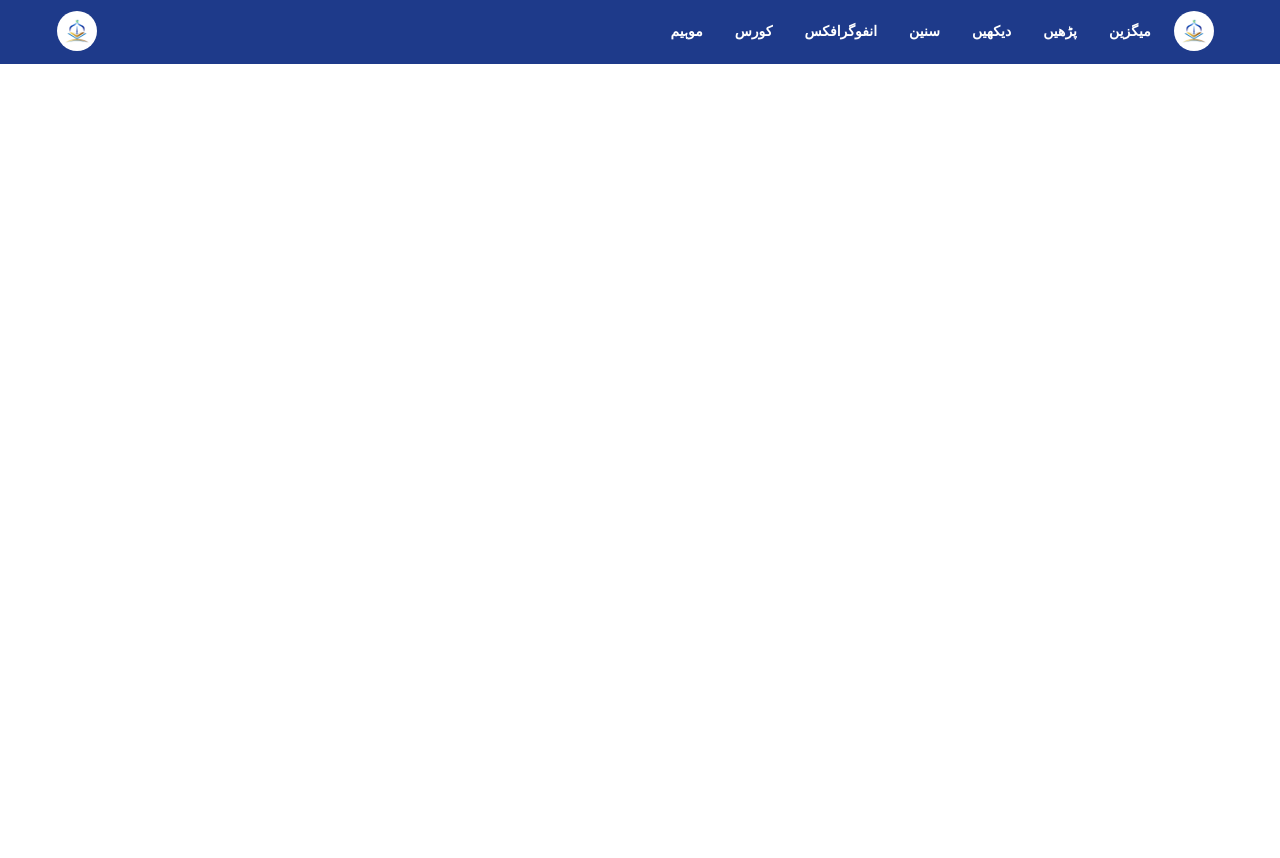
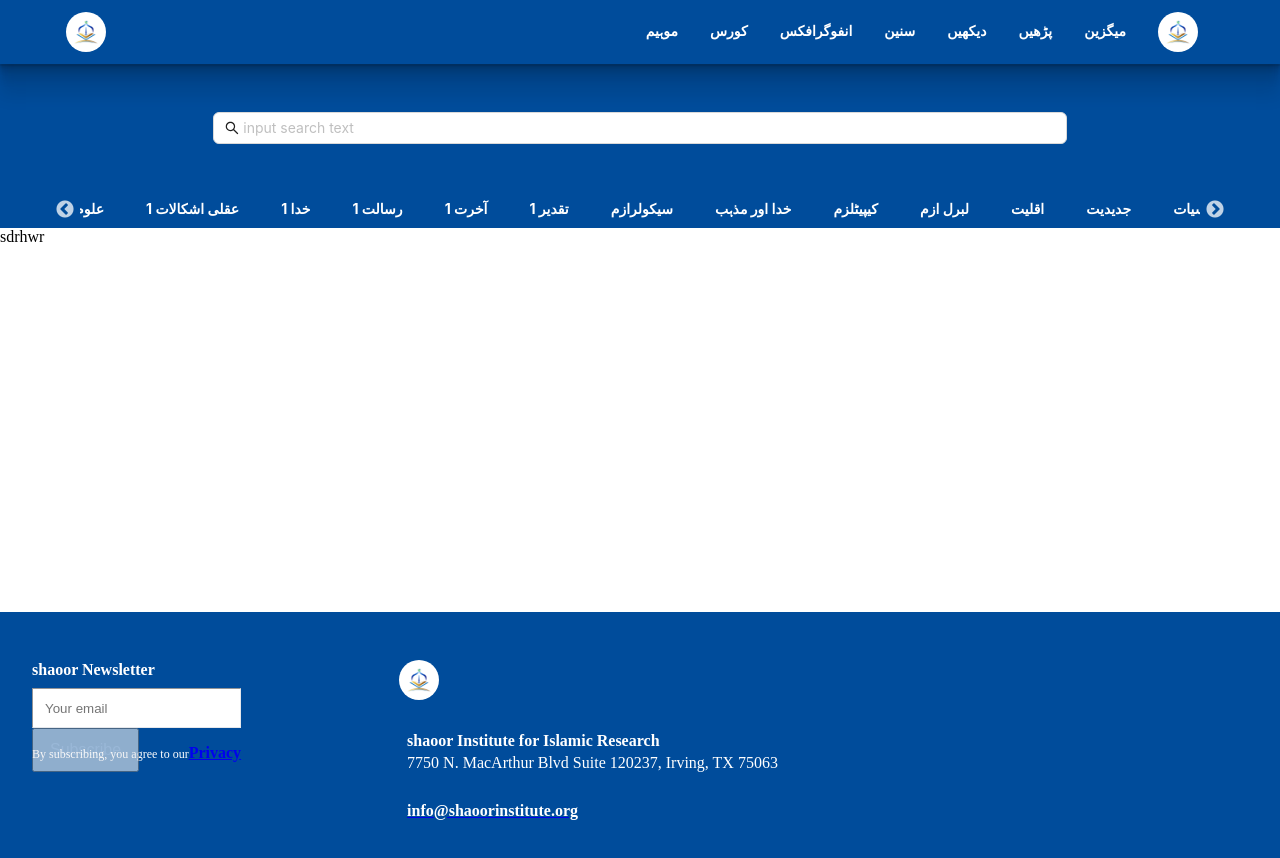
Before and after one commit to MohsinGhani/shaoor, a Next.js app: page / in a window 1280 px wide. Shown: the top 858 px of the page. Before the commit the page ends 800 px from the top, so only its background shows below. Built offline with nearby package versions, Linux system fonts and the light colour scheme.

Commit message:
working on jumbotron ans footer

```diff
--- a/package.json
+++ b/package.json
@@ -29,6 +29,7 @@
     "react": "18.2.0",
     "react-dom": "18.2.0",
     "react-redux": "^8.0.7",
+    "react-slick": "^0.29.0",
     "sass": "^1.62.1",
     "tailwindcss": "^3.3.2",
     "typescript": "5.0.2",
--- a/src/app/page.tsx
+++ b/src/app/page.tsx
@@ -6,12 +6,7 @@ import LandingPage from "@/components/landingPage";
 import CommonHeader from "@/components/header";
 
 const Page1 = () => {
-  return (
-    <div>
-      {/* <CommonHeader /> */}
-      <LandingPage />
-    </div>
-  );
+  return <LandingPage />;
 };
 
 export default Page1;
--- a/src/components/header.tsx
+++ b/src/components/header.tsx
@@ -1,21 +1,89 @@
-import { Button, Divider, Input, Layout, Menu, Space } from "antd";
+import { Button, Input, Layout, Menu, Space } from "antd";
 import React, { useState } from "react";
-import {
-  MenuFoldOutlined,
-  MenuUnfoldOutlined,
-  SearchOutlined,
-  UnorderedListOutlined,
-} from "@ant-design/icons";
-import { Drawer, Radio } from "antd";
+import { MenuFoldOutlined } from "@ant-design/icons";
+import { Drawer } from "antd";
 import type { DrawerProps } from "antd/es/drawer";
-import type { RadioChangeEvent } from "antd/es/radio";
-import Icon from "@ant-design/icons/lib/components/Icon";
-import SubMenu from "antd/es/menu/SubMenu";
+
+import Search from "antd/es/transfer/search";
+import Slider from "react-slick";
+import "slick-carousel/slick/slick.css";
+import "slick-carousel/slick/slick-theme.css";
 
 const { Header } = Layout;
-const { Search } = Input;
 
 const CommonHeader = () => {
+  const meriSettings = {
+    className: "slider variable-width",
+
+    infinite: true,
+    centerMode: true,
+    slidesToShow: 1,
+    slidesToScroll: 1,
+    variableWidth: true,
+  };
+
+  const meriCatagory = [
+    { id: "c1", en: "Secularism", ur: "سیکولرازم" },
+
+    { id: "c2", en: "God and Religion", ur: "خدا اور مذہب" },
+
+    { id: "c3", en: "Capitalism", ur: "کیپیٹلزم" },
+
+    { id: "c4", en: "liberalism", ur: "لبرل ازم" },
+
+    { id: "c5", en: "Minority", ur: "اقلیت" },
+
+    { id: "c6", en: "Modernity", ur: "جدیدیت" },
+
+    { id: "c7", en: "Psychology ", ur: "نفسیات " },
+
+    { id: "c8", en: "Philosophy", ur: "فلسفہ" },
+
+    { id: "c9", en: "Biology", ur: "حیاتیات" },
+
+    { id: "c10", en: "History", ur: "تاریخ" },
+
+    { id: "c11", en: "Religious studies", ur: "علوم دینیہ" },
+
+    { id: "c12", en: "Mental disorders", ur: "عقلی اشکالات" },
+
+    { id: "c13", en: "God", ur: "خدا" },
+
+    { id: "c14", en: "Mission", ur: "رسالت" },
+
+    { id: "c15", en: "Hereafter", ur: "آخرت" },
+
+    { id: "c16", en: "destiny", ur: "تقدیر" },
+
+    { id: "c17", en: "Capitalism", ur: " 1 کیپیٹلزم" },
+
+    { id: "c18", en: "liberalism", ur: "1 لبرل ازم" },
+
+    { id: "c19", en: "Minority", ur: "1 اقلیت" },
+
+    { id: "c20", en: "Modernity", ur: "1 جدیدیت" },
+
+    { id: "c21", en: "Psychology ", ur: "1 نفسیات " },
+
+    { id: "c22", en: "Philosophy", ur: "1 فلسفہ" },
+
+    { id: "c23", en: "Biology", ur: "1 حیاتیات" },
+
+    { id: "c24", en: "History", ur: "1 تاریخ" },
+
+    { id: "c25", en: "Religious studies", ur: "1 علوم دینیہ" },
+
+    { id: "c26", en: "Mental disorders", ur: "1 عقلی اشکالات" },
+
+    { id: "c27", en: "God", ur: "1 خدا" },
+
+    { id: "c28", en: "Mission", ur: "1 رسالت" },
+
+    { id: "c29", en: "Hereafter", ur: "1 آخرت" },
+
+    { id: "c30", en: "destiny", ur: "1 تقدیر" },
+  ];
+
   const [open, setOpen] = useState(false);
   const [placement, setPlacement] = useState<DrawerProps["placement"]>("left");
 
@@ -28,20 +96,34 @@ const CommonHeader = () => {
   };
 
   return (
-    <Header className="flex h-16 bg-blue-900 flex-row items-center justify-between ">
+    <div className="w-full sm:w-full">
+      <div>
+        <Header
+          style={{
+            backgroundColor: "#004C9B",
+            boxShadow:
+              "rgba(0, 0, 0, 0.09) 0px 2px 1px, rgba(0, 0, 0, 0.09) 0px 4px 2px, rgba(0, 0, 0, 0.09) 0px 8px 4px, rgba(0, 0, 0, 0.09) 0px 16px 8px, rgba(0, 0, 0, 0.09) 0px 32px 16px",
+            width: "100%",
+          }}
+          className="flex h-16  flex-row items-center justify-between w-full relative z-1"
+        >
           <Space>
             <MenuFoldOutlined
-          className="text-white text-4xl  block lg:hidden w-6 h-6 text-white-500 lg:text-white mr-6"
+              rev="ege"
+              className="text-white text-4xl block w-6 h-6 text-white-500 lg:hidden mr-6 items-center flex"
               onClick={showDrawer}
             />
           </Space>
-      <Drawer placement={placement} width={500} onClose={onClose} open={open}>
+          <Drawer
+            placement={placement}
+            width={500}
+            onClose={onClose}
+            open={open}
+          >
             <Menu
               defaultSelectedKeys={["1"]}
               defaultOpenKeys={["sub1"]}
               mode="inline"
-          //   theme="dark"
-          //   inlineCollapsed={this.state.collapsed}
             >
               <Menu.Item key="1">
                 <span className="text-xl font-medium">میگزین</span>
@@ -67,16 +149,19 @@ const CommonHeader = () => {
             </Menu>
           </Drawer>
 
-      <div className=" flex items-center flex-row w-2/4">
-        <div className="text-white mr-4 items-center">
+          <div className=" flex items-center flex-row w-2/3">
+            <Button
+              className="text-white mr-4 items-center h-11  hidden lg:flex "
+              type="ghost"
+            >
               <img
-            className="w-10  h-10 rounded-full mt-6 "
+                className="w-10 h-10 rounded-full  items-center"
                 src="/assets/images/logo.jpg"
               />
-        </div>
+            </Button>
           </div>
 
-      <div className="hidden sm:flex ">
+          <div className="hidden lg:flex">
             <Button
               type="ghost"
               className="text-white  font-bold border-b-4 rounded-none   hover:border-b-orange-500 hover:bg-blue-800 w-2/3 h-63 md:h-auto lg:h-16 "
@@ -120,13 +205,154 @@ const CommonHeader = () => {
               میگزین
             </Button>
           </div>
-      <div className="text-white mr-4 items-center">
+          <Button className="text-white mr-4 items-center h-11" type="ghost">
             <img
-          className="w-10  h-10 rounded-full mt-6 "
+              className="w-10 h-10 rounded-full  items-center"
               src="/assets/images/logo.jpg"
             />
+          </Button>
+        </Header>
+
+        <div
+          style={{ backgroundColor: "#004C9B" }}
+          className="h-32 flex items-center justify-center"
+        >
+          {" "}
+          <div className=" sm:w-2/3 ">
+            <Search placeholder="input search text" />
           </div>
-    </Header>
+        </div>
+        <div
+          style={{
+            width: "100%",
+            display: "flex",
+            justifyContent: "center",
+            backgroundColor: "#004C9B",
+            height: "36px",
+            alignItems: " center",
+          }}
+        >
+          <div style={{ width: "90%" }}>
+            <Slider {...meriSettings} className="ml-4 mr-4">
+              {meriCatagory.map((catagory) => (
+                <div className="font-bold border-b-4 rounded-none ">
+                  <Button
+                    type="ghost"
+                    className="text-white px-5 hover:bg-blue-800 h-9 hover:border-b-orange-500 active:bg-blue-800 bg-transparent text-center  font-bold border-b-4 rounded-none"
+                  >
+                    {catagory.ur}
+                  </Button>
+                </div>
+              ))}
+            </Slider>
+          </div>
+        </div>
+      </div>
+      <div className="h-96">sdrhwr</div>
+      <div
+        id="footer"
+        className="bg-black"
+        style={{ backgroundColor: " #004C9B" }}
+      >
+        <div className="pt-12 container mx-auto p-6">
+          <div className=" xl:grid-cols-10 pb-8 xl:border-b xl:border-white/25 flex">
+            <div className="social xl:col-span-5 text-white">
+              <div className="grid xl:grid-cols-5">
+                <div className="social-content xl:col-span-3 xl:px-2">
+                  <div className="social-media">
+                    <div className="mb-2">
+                      <h2 className="font-proxima-nova text-base text-jordy-500 leading-tight tracking-tight-1 font-semibold text-left">
+                        shaoor Newsletter
+                      </h2>
+                    </div>
+                    <div className="mb-10">
+                      <div>
+                        <div className="subscribe-form xl:mb-0 mb-5">
+                          <form data-hs-cf-bound="true">
+                            <div className="flex">
+                              <div className="grow h-14">
+                                <input
+                                  type="email"
+                                  aria-label="Email"
+                                  className="grow w-full leading-normal border h-10 border-grey-light rounded-none px-3 relative text-grey-800 border-gray-200"
+                                  placeholder="Your email"
+                                  name="email"
+                                />
+                                <input
+                                  type="hidden"
+                                  name="yaqeen_subscriber_source"
+                                  value="footer"
+                                />
+                                <div></div>
+                                <div className="flex-none w-26 h-14">
+                                  <button
+                                    type="submit"
+                                    className="bg-carrot-800 px-4 font-bold py-2 flex items-center whitespace-nowrap opacity-60 cursor-not-allowed focus:outline-none"
+                                    // disabled="sag"
+                                  >
+                                    <span className="font-proxima-nova text-base text-white leading-normal tracking-normal font-normal">
+                                      Subscribe
+                                    </span>
+                                  </button>
+                                </div>
+                              </div>
+                            </div>
+                          </form>
+                          <div>
+                            <span className="font-proxima-nova text-xs text-grey-400 leading-normal tracking-normal font-normal">
+                              By subscribing, you agree to our
+                            </span>
+                            <b>
+                              <a
+                                target="_blank"
+                                className="focus:border-jordy-400 focus:outline-none border-transparent"
+                                href="/privacy-policy"
+                              >
+                                Privacy
+                              </a>
+                            </b>
+                          </div>
+                        </div>
+                      </div>
+                    </div>
+                  </div>
+                </div>
+              </div>
+            </div>
+            <div className="contact xl:col-span-5 text-white text-base mb-12 xl:mb-0">
+              <div className="pb-6">
+                <span>
+                  <img
+                    className="w-10  h-10 rounded-full "
+                    src="/assets/images/logo.jpg"
+                  />
+                </span>
+              </div>
+              <div className="pl-2">
+                <h2 className="font-proxima-nova text-base text-white leading-tight tracking-tight-1 font-semibold text-left">
+                  shaoor Institute for Islamic Research
+                </h2>
+                <div className="mb-6 whitespace-pre-wrap">
+                  <span className="font-proxima-nova text-base text-white leading-normal tracking-normal font-normal">
+                    7750 N. MacArthur Blvd Suite 120237, Irving, TX 75063
+                  </span>
+                </div>
+                <a
+                  className="focus:outline-none"
+                  href="mailto:info@yaqeeninstitute.org"
+                  data-testid="footer-mail"
+                  rel="noreferrer noopener"
+                >
+                  <span className="font-proxima-nova text-base text-white hover:text-carrot-500 leading-normal tracking-normal font-bold">
+                    info@shaoorinstitute.org
+                  </span>
+                </a>
+              </div>
+            </div>
+          </div>
+        </div>
+      </div>
+    </div>
   );
 };
 
```
Also changed, not shown: 2 other files (tests, documents, lock files or other folders). Lines whose indentation alone changed are shown as unchanged.
